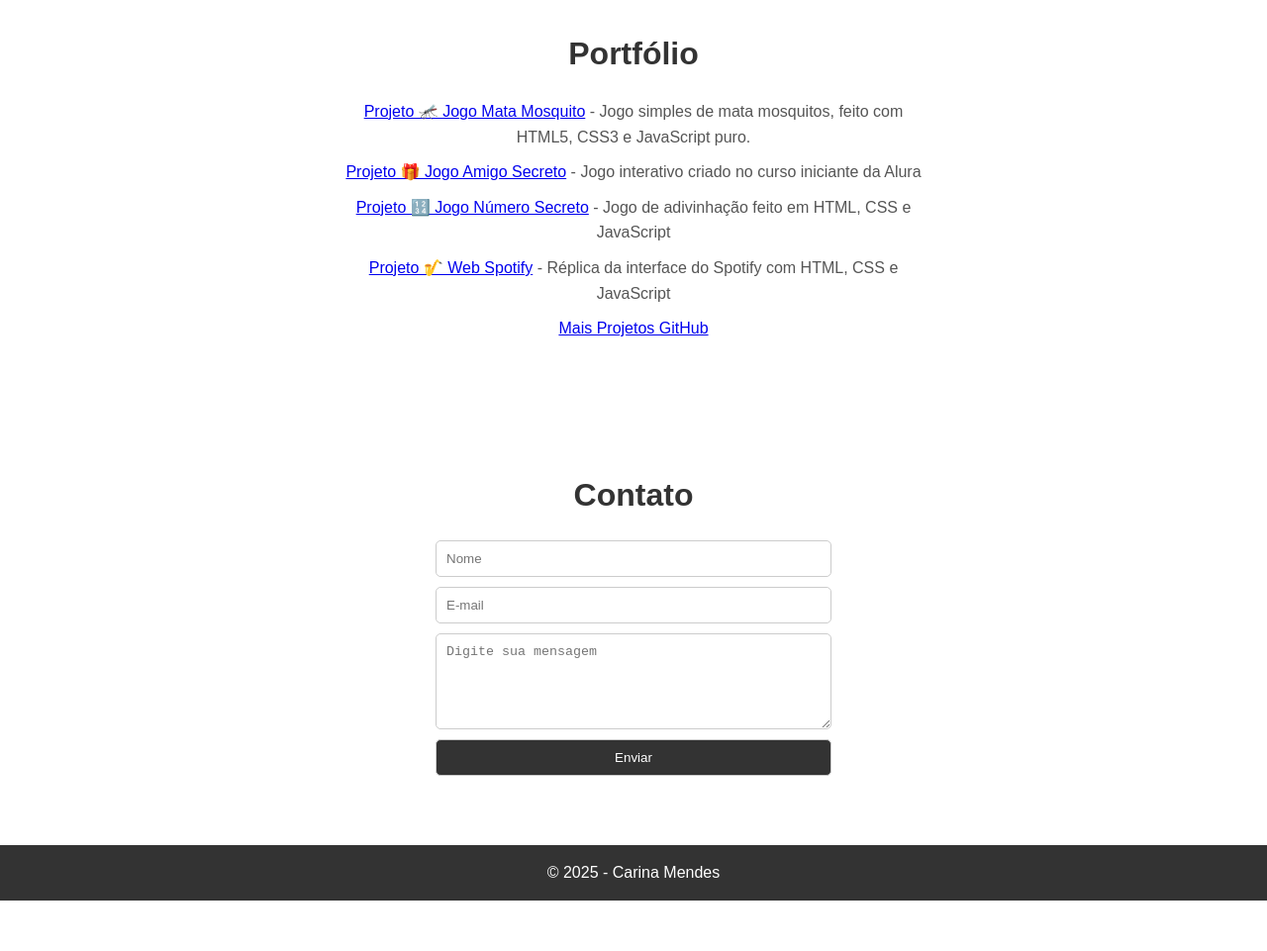
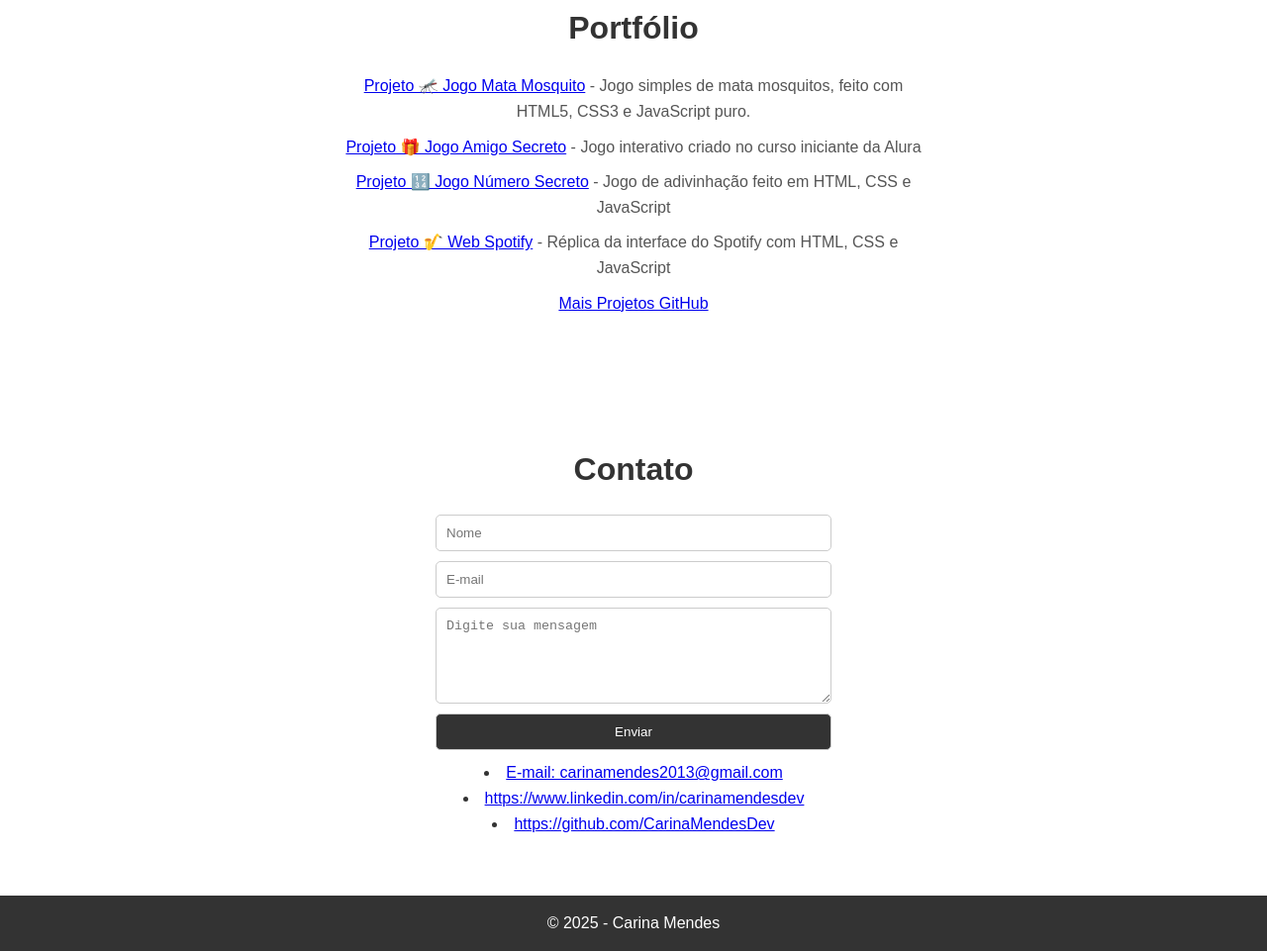
Before and after one commit to CarinaMendesDev/Portifolio_CarinaMendes, a plain HTML site: page index.html in a window 1280 px wide. Shown: the part 1437-2398 px from the top of the page at 99% size. Before the commit the page ends 2347 px from the top, so only its background shows below. Drawn offline with Linux system fonts and the light colour scheme.

Commit message:
Update index.html

```diff
--- a/index.html
+++ b/index.html
@@ -35,7 +35,6 @@
   <section id="sobre">
     <h2>Sobre Mim</h2>
     <p>Meu nome é Carina Mendes, sou de Jaú/SP, tenho uma trajetória profissional na área da saúde e da gestão, mas decidi há algum tempo mudar completamente de rumo e mergulhar na tecnologia e tem sido uma experiência desafiadora e muito enriquecedora.</p>
-    <li><a href="https://www.linkedin.com/in/carinamendesdev/">Linkedin</a></li>
 
   </section>
 
@@ -76,6 +75,9 @@
     <textarea name="mensagem" rows="5" placeholder="Digite sua mensagem" required></textarea>
     <input type="submit" value="Enviar">
   </form>
+  <li><a href="https://mail.google.com/mail/?view=cm&fs=1&to=carinamendes2013@gmail.com&su=Contato%20do%20Portfólio&body=Olá%2C%20escreva%20sua%20mensagem%20aqui.">E-mail: carinamendes2013@gmail.com</a></li>
+  <li><a href="https://www.linkedin.com/in/carinamendesdev/">https://www.linkedin.com/in/carinamendesdev</a></li>
+  <li><a href="https://github.com/CarinaMendesDev">https://github.com/CarinaMendesDev</a></li>
 </section>
 
 <!-- RODAPÉ -->
```
